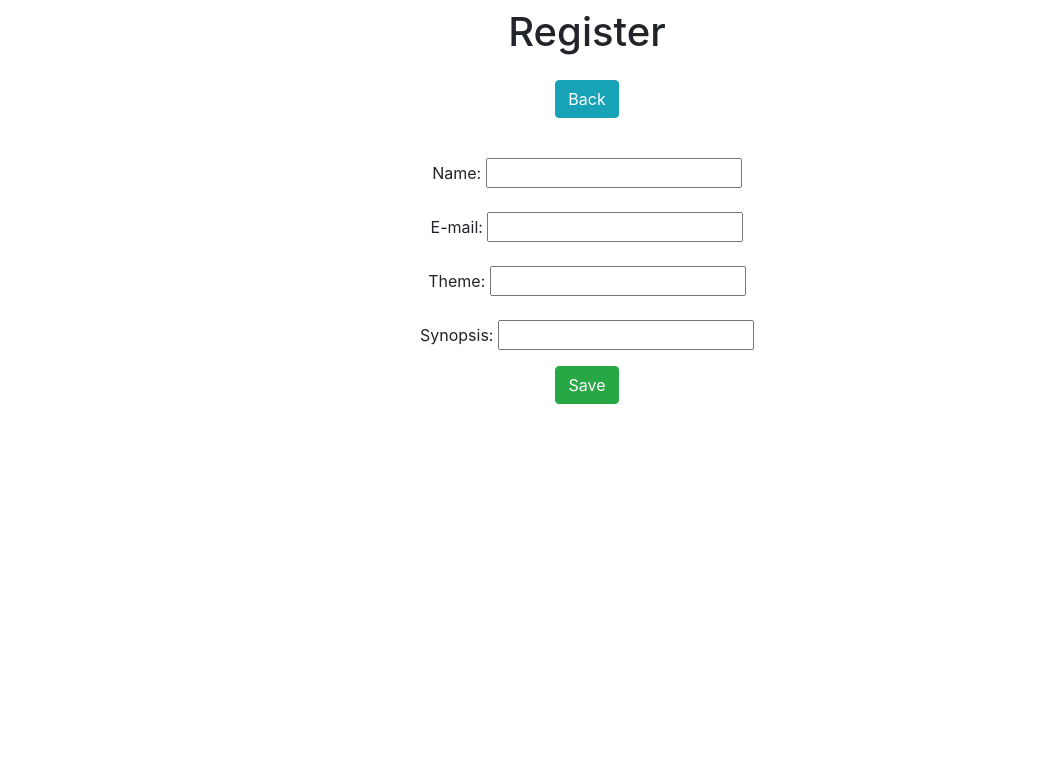
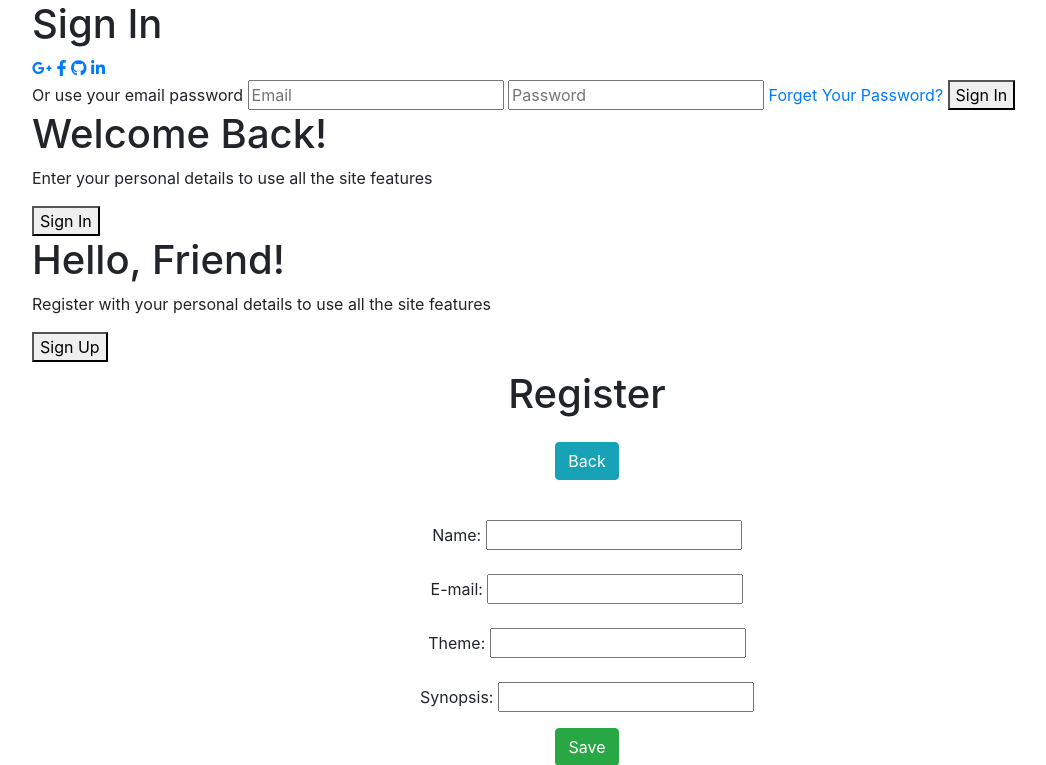
Before and after one commit to Adryan-raf/Instructly, a Django app: page /form/ in a window 1280 px wide. Shown: the top 765 px of the page, without its empty margins (53-1099 px from the left). Run offline with Django 5.2, Linux system fonts and the light colour scheme; some libraries are stand-ins or nearby versions.

Commit message:
New updates.

```diff
--- a/appweb/templates/form.html
+++ b/appweb/templates/form.html
@@ -3,9 +3,48 @@
 <head>
     <meta charset="UTF-8">
     <title>Forms</title>
+    <link rel="stylesheet" href="https://cdnjs.cloudflare.com/ajax/libs/font-awesome/6.4.2/css/all.min.css">
+    <link rel="stylesheet" href="stylesheet.css">
     <link rel="stylesheet" href="https://stackpath.bootstrapcdn.com/bootstrap/4.5.2/css/bootstrap.min.css">
 </head>
 <body>
+
+    <div class="container" id="container">
+        <div class="form-container sign-in">
+            <form>
+                <h1>Sign In</h1>
+                <div class="social-icons">
+                    <a href="#" class="icon"><i class="fa-brands fa-google-plus-g"></i></a>
+                    <a href="#" class="icon"><i class="fa-brands fa-facebook-f"></i></a>
+                    <a href="#" class="icon"><i class="fa-brands fa-github"></i></a>
+                    <a href="#" class="icon"><i class="fa-brands fa-linkedin-in"></i></a>
+                </div>
+                <span>Or use your email password</span>
+
+                <input type="email" placeholder="Email">
+                <input type="password" placeholder="Password">
+                <a href="#">Forget Your Password?</a>
+                <button>Sign In</button>
+            </form>
+        </div>
+        <div class="toggle-container">
+            <div class="toggle">
+                <div class="toggle-panel toggle-left">
+                    <h1>Welcome Back!</h1>
+                    <p>Enter your personal details to use all the site features</p>
+                    <button class="hidden" id="login">Sign In</button>
+                </div>
+                  <div class="toggle-panel toggle-right">
+                    <h1>Hello, Friend!</h1>
+                    <p>Register with your personal details to use all the site features</p>
+                    <button class="hidden" id="register">Sign Up</button>
+                </div>
+            </div>
+
+
+        </div>
+    </div>
+    <script src="script.js"></script>
     <div class="col-8 m-auto pt-2 pb-2 text-center">
         <h1>Register</h1>
     </div>
--- a/appweb/templates/index.html
+++ b/appweb/templates/index.html
@@ -4,6 +4,7 @@
     <meta charset="UTF-8">
     <title>Instructly</title>
     <link rel="stylesheet" href="https://stackpath.bootstrapcdn.com/bootstrap/4.5.2/css/bootstrap.min.css">
+
 </head>
 <body>
     <div class="col-8 m-auto pt-2 pb-2 text-center">
```
Also changed, not shown: appweb/templates/stylesheet.css (added, +50 -0 lines).
